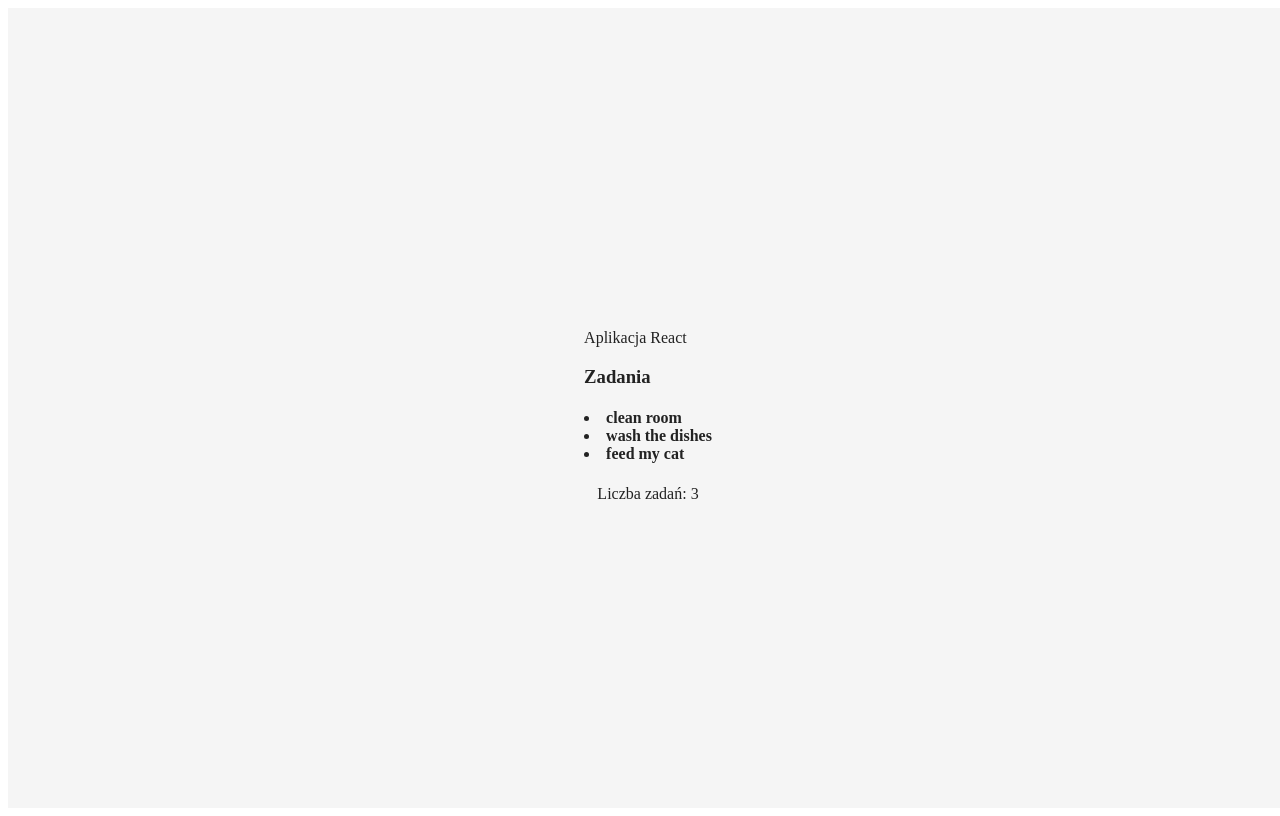
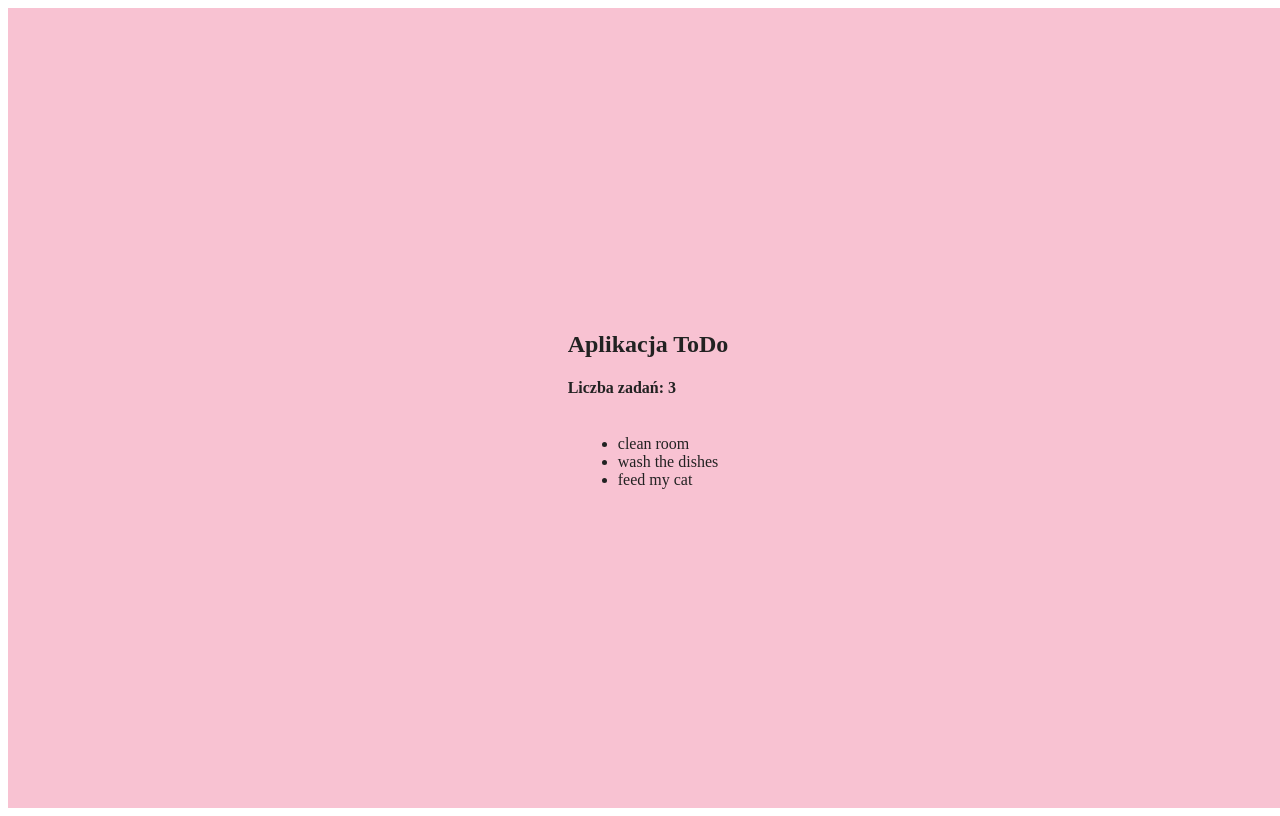
Before and after one commit to lukasz341/webpack-project-4.5, a React app: page / in a window 1280 px wide. Built offline with nearby package versions, Linux system fonts and the light colour scheme.

Commit message:
dodanie removeTod

```diff
--- a/src/components/Title.js
+++ b/src/components/Title.js
@@ -0,0 +1,16 @@
+import React from 'react';
+
+class Title extends React.Component {
+
+
+    render() {
+        return (
+            <div>
+                <h2>{this.props.title} </h2>
+                <h4> Liczba zadań: {this.props.todonumbers} </h4>
+            </div>
+        );
+    }
+}
+
+export default Title;
--- a/src/components/TodoList.js
+++ b/src/components/TodoList.js
@@ -0,0 +1,19 @@
+import React from 'react';
+
+class TodoList extends React.Component {
+    get data() {
+        return this.props.data.map(element => <li onClick={() => this.props.removeTodo(element.id)} key={element.id}> {element.text} </li>);
+      }
+
+    render() {
+        return (
+            <div>
+                <ul>
+                {this.data}
+                </ul>
+            </div>
+        );
+    }
+}
+
+export default TodoList;
--- a/src/containers/App.css
+++ b/src/containers/App.css
@@ -1,5 +1,5 @@
 .TodoApp {
-    background-color: #F5F5F5;
+    background-color: rgb(248, 194, 210);
     color: #222;
     display: flex;
     flex-direction: column;
--- a/src/containers/App.js
+++ b/src/containers/App.js
@@ -1,8 +1,8 @@
 import React from 'react';
 import uuid from 'uuid';
 import style from './App.css';
-import Title from './Title.js';
-import TodoList from './TodoList.js';
+import Title from '../components/Title.js';
+import TodoList from '../components/TodoList.js';
 
 class App extends React.Component {
     constructor(props){
@@ -19,6 +19,7 @@ class App extends React.Component {
                     text: 'feed my cat'
                 }]
         };
+        this.removeTodo = this.removeTodo.bind(this);
     }
     addTodo(val){
         const todo = {
@@ -37,10 +38,10 @@ class App extends React.Component {
     render() {
         return (
             <div className={style.TodoApp}>
-                <div><Title/>
-                <TodoList data={this.state.data}/>
-                </div>
-                Liczba zadań: {this.state.data.length}
+                <Title title="Aplikacja ToDo" todonumbers={this.state.data.length}/>
+                <TodoList data={this.state.data} removeTodo={this.removeTodo} />
+
+
 
 
 
--- a/src/containers/Title.js
+++ /dev/null
@@ -1,15 +0,0 @@
-import React from 'react';
-
-class Title extends React.Component {
-
-
-    render() {
-        return (
-            <p>
-                Aplikacja React
-            </p>
-        );
-    }
-}
-
-export default Title;
--- a/src/containers/TodoList.js
+++ /dev/null
@@ -1,26 +0,0 @@
-import React from 'react';
-import App from './App.js';
-
-class TodoList extends React.Component {
-
-
-    get data() {
-        return this.props.data.map(element => <li key={element.id}>{element.text} </li>);
-      }
-
-
-
-    render() {
-        return (
-            <div>
-                <h3> Zadania </h3>
-                <h4 onClick={id => this.removeTodo(id)}>{this.data}</h4>
-
-
-
-            </div>
-        );
-    }
-}
-
-export default TodoList;
--- a/src/index.js
+++ b/src/index.js
@@ -1,4 +1,4 @@
-console.log('test');
+
 
 import React from 'react';
 import ReactDOM from 'react-dom';
@@ -7,6 +7,5 @@ import App from './containers/App';
 
 ReactDOM.render(
     <App />,
-
     document.getElementById('app')
 );
```
Also changed, not shown: src/components/Todo.js (+16 -0 lines), src/containers/Todo.js (deleted, +0 -16 lines), build/app.bundle.js, 1 other file.
